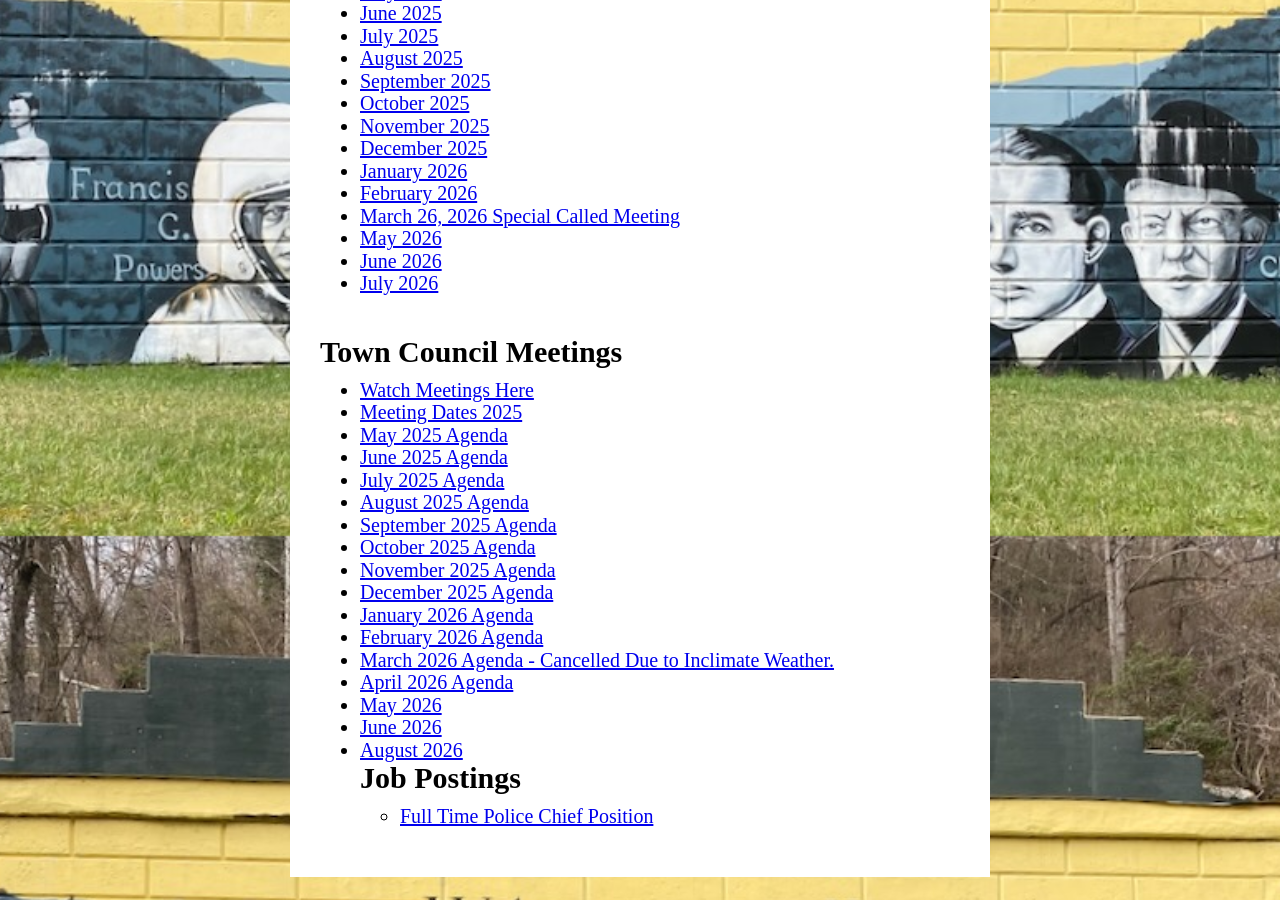
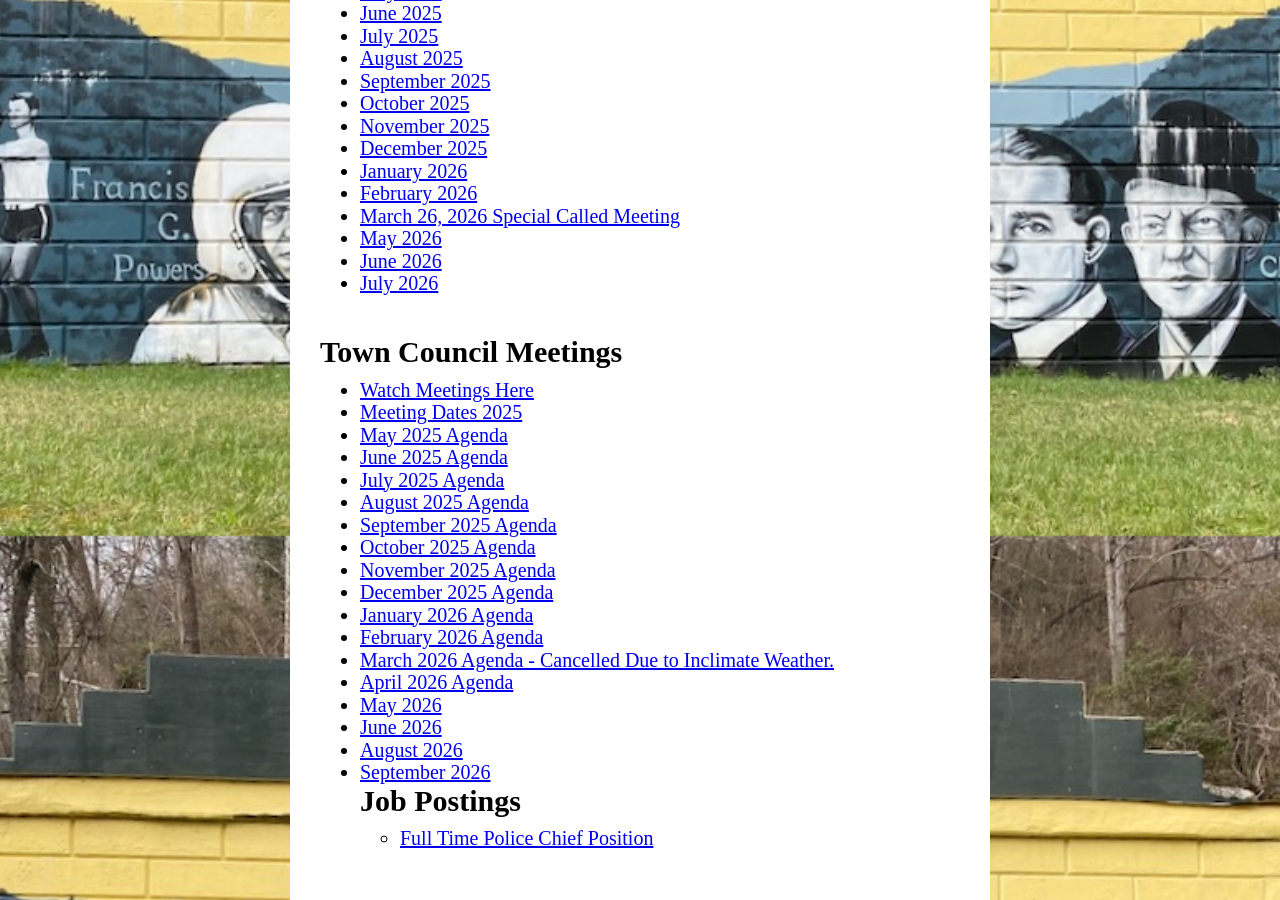
Before and after one commit to poundva/poundva.github.io, a Jekyll site: the page built from index.html, in a window 1280 px wide and 900 px high, scrolled down 3964 px. Built offline with Jekyll 4.4.1, drawn with Linux system fonts in a browser that asks for light colours; some web fonts are replaced.

Commit message:
Update index.html

```diff
--- a/index.html
+++ b/index.html
@@ -138,6 +138,7 @@ title: Home
     <li><a href="agendas/Agenda May 2026.pdf">May 2026</a></li>
     <li><a href="agendas/June Agenda.pdf"> June 2026</a></li>
     <li><a href="agendas/AUGUST AGENDA 2026.pdf">August 2026</a></li>
+    <li><a href="agendas/Sept 2026 agenda.pdf">September 2026</a></li>
 
 <h1>Job Postings</h1>
  <ul>
```
